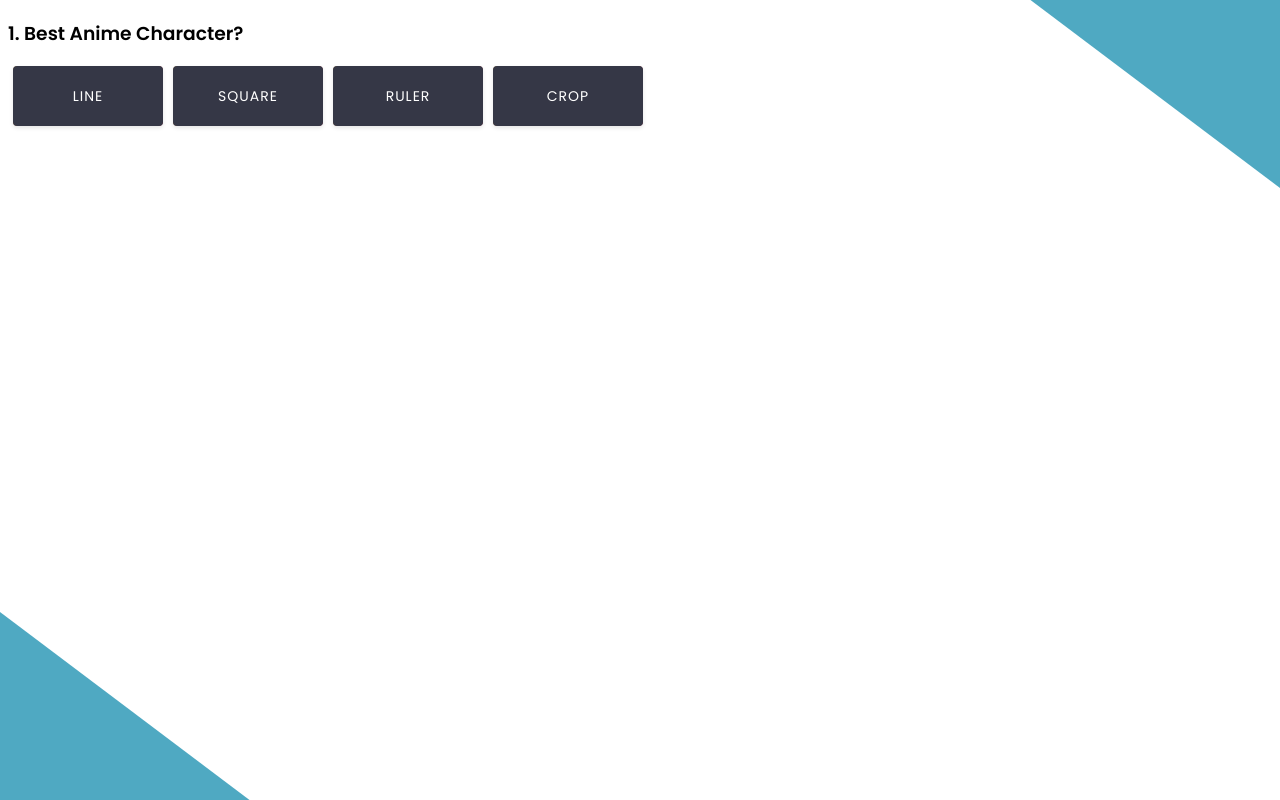
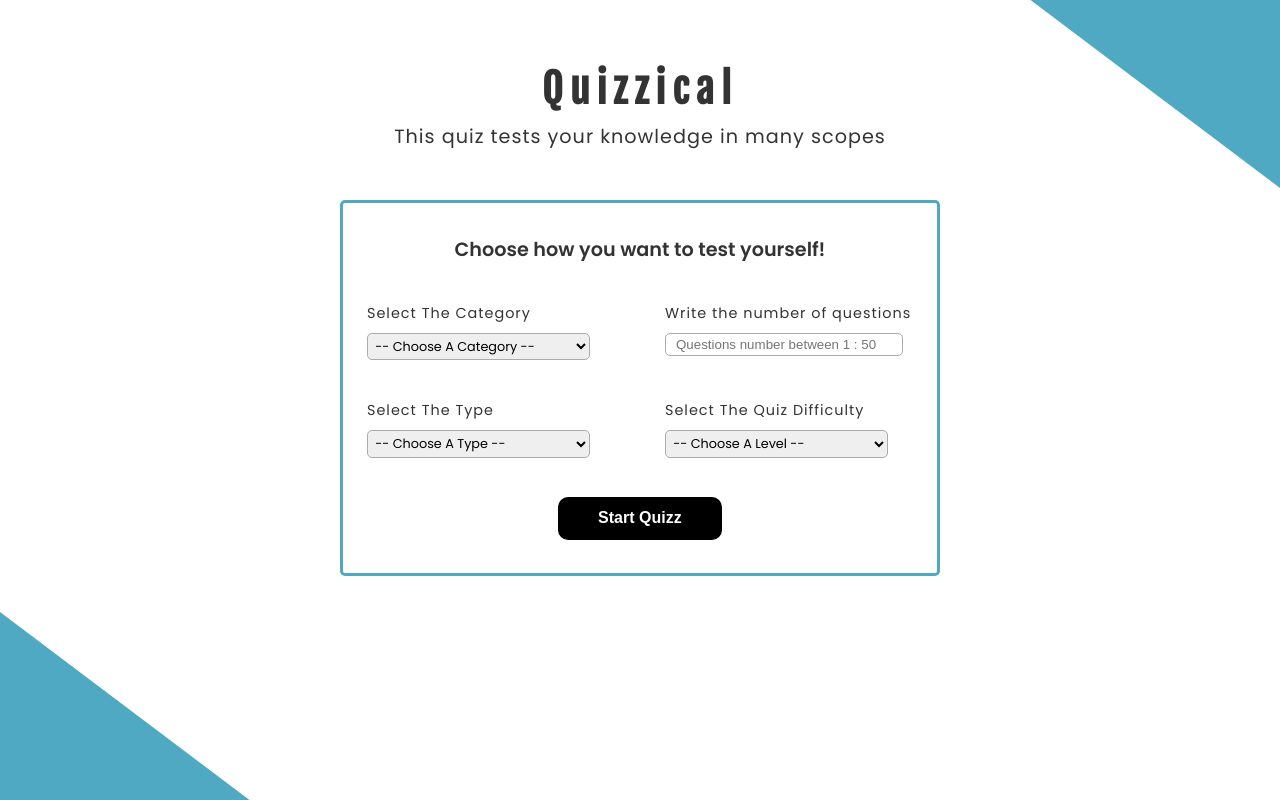
Before and after one commit to SheriefElnahas/13-Scrimba-React-Project-13-Quizzical-App, a React (Vite) app: page / in a window 1280 px wide. Built offline with nearby package versions, Linux system fonts and the light colour scheme.

Commit message:
take user config and apply it as a request

```diff
--- a/src/App.jsx
+++ b/src/App.jsx
@@ -8,19 +8,18 @@ import StartQuiz from './pages/start-quiz/StartQuiz';
 import QuizPage from './pages/quiz-page/QuizPage';
 
 function App() {
-  const [started, setstarted] = useState(true); // Change this to false later
+  const [quizHasStarted, setQuizHasStarted] = useState(false);
+  const [userConfigObj, setUserConfigObj] = useState({});
 
-  const startQuizFunc = (userChoices) => {
-    console.log(userChoices);
+  const onStartQUizButtonClicked = (userConfig) => {
+    console.log(userConfig);
+    setUserConfigObj(userConfig);
   };
-  function start() {
-    setstarted(true);
-  }
 
   return (
     <div className="App">
-      {!started && <StartQuiz startQuizFunc={startQuizFunc} />}
-      {started && <QuizPage />}
+      {!quizHasStarted && <StartQuiz onStartQUizButtonClicked={onStartQUizButtonClicked} setQuizHasStarted={setQuizHasStarted} />}
+      {quizHasStarted && <QuizPage userConfigObj={userConfigObj} />}
     </div>
   );
 }
--- a/src/components/Question.css
+++ b/src/components/Question.css
@@ -110,23 +110,24 @@ mark {
 .checkbox-tools:not(:checked) + label {
   position: relative;
   display: inline-block;
-  padding: 20px;
-  width: 110px;
+  padding: 10px 20px;
+
+  /* width: 110px; */
   font-size: 14px;
   line-height: 20px;
   letter-spacing: 1px;
   margin: 0 auto;
-  margin-left: 5px;
-  margin-right: 5px;
+  margin-left: 20px;
+  margin-right: 20px;
   margin-bottom: 10px;
   text-align: center;
   border-radius: 4px;
   overflow: hidden;
   cursor: pointer;
-  text-transform: uppercase;
+
   color: var(--white);
   -webkit-transition: all 300ms linear;
-  transition: all 300ms linear;
+  transition: all 200ms linear;
 }
 .checkbox-tools:not(:checked) + label {
   background-color: var(--dark-light);
--- a/src/components/Question.jsx
+++ b/src/components/Question.jsx
@@ -1,8 +1,8 @@
 import './Question.css';
 
-import { useState } from 'react';
+import { Fragment, React, useState } from 'react';
 
-function Question() {
+function Question({ question }) {
   const [formData, setFormData] = useState({ answer: '' });
 
   function handleChange(event) {
@@ -21,11 +21,22 @@ function Question() {
 
   return (
     <article className="Question">
-      <h3>1. Best Anime Character?</h3>
+      <h3>1. {question.question}</h3>
       <div className="answers">
         <form onSubmit={handleSubmit}>
           <div className="col-12 pb-5">
-            <input id="tool-1" className="checkbox-tools" type="radio" name="answer" onChange={handleChange} value={'1'} checked={formData.answer === '1'} />
+            {question.incorrect_answers.map((choice, index) => {
+              return (
+                <Fragment key={index}>
+                  <input id={`tool-${choice}`} className="checkbox-tools" type="radio" name={'answer'} onChange={handleChange} value={choice} checked={formData.answer === choice} />
+                  <label className="for-checkbox-tools" htmlFor={`tool-${choice}`}>
+                    <i className="uil uil-line-alt"></i>
+                    {choice}
+                  </label>
+                </Fragment>
+              );
+            })}
+            {/* <input id="tool-1" className="checkbox-tools" type="radio" name="answer" onChange={handleChange} value={'1'} checked={formData.answer === '1'} />
             <label className="for-checkbox-tools" htmlFor="tool-1">
               <i className="uil uil-line-alt"></i>
               line
@@ -45,7 +56,7 @@ function Question() {
             <label htmlFor="tool-4" className="for-checkbox-tools">
               <i className="uil uil-crop-alt"></i>
               crop
-            </label>
+            </label> */}
           </div>
         </form>
       </div>
--- a/src/pages/quiz-page/QuizPage.jsx
+++ b/src/pages/quiz-page/QuizPage.jsx
@@ -1,10 +1,34 @@
 import styles from './QuizPage.module.css';
+
 import Question from '../../components/Question';
 
-export default function QuizPage() {
+import { useEffect, useState } from 'react';
+import axios from 'axios';
+
+export default function QuizPage({ userConfigObj }) {
+  const [questions, setQuestions] = useState([]);
+
+  useEffect(() => {
+    const { category, amount, type, difficulty } = userConfigObj;
+    const url = `https://opentdb.com/api.php?amount=${amount}&category=${category}&difficulty=${difficulty}&type=${type}`;
+    // console.log(url);
+    // https://opentdb.com/api.php?amount=5&category=23&difficulty=attack-on-titan&type=attack-on-titan
+    axios.get(url).then((response) => {
+      setQuestions(response.data.results);
+    });
+  }, []);
+
+  console.log(questions);
+
   return (
     <section className="QuizPage">
+      {questions &&
+        questions.map((question) => {
+          return <Question key={question.correct_answer} question={question} />;
+        })}
+      {/* <Question />
       <Question />
+      <Question /> */}
     </section>
   );
 }
--- a/src/pages/start-quiz/StartQuiz.jsx
+++ b/src/pages/start-quiz/StartQuiz.jsx
@@ -2,7 +2,7 @@ import styles from './StartQuiz.module.css';
 
 import { useState } from 'react';
 
-export default function StartQuiz({ startQuizFunc }) {
+export default function StartQuiz({ onStartQUizButtonClicked, setQuizHasStarted }) {
   const [userChoices, setUserChoices] = useState({ category: '', amount: '', type: '', difficulty: '' });
 
   function handleChange(event) {
@@ -17,7 +17,8 @@ export default function StartQuiz({ startQuizFunc }) {
 
   const handleSubmit = (e) => {
     e.preventDefault();
-    startQuizFunc(userChoices);
+    onStartQUizButtonClicked(userChoices);
+    setQuizHasStarted(true);
   };
 
   return (
@@ -56,8 +57,8 @@ export default function StartQuiz({ startQuizFunc }) {
               <option value="" disabled defaultValue={''}>
                 -- Choose A Type --
               </option>
-              <option value="attack-on-titan">Multiple Choice</option>
-              <option value="vinland-saga">True / False</option>
+              <option value="multiple">Multiple Choice</option>
+              <option value="boolean">True / False</option>
             </select>
           </p>
           <p>
@@ -66,9 +67,9 @@ export default function StartQuiz({ startQuizFunc }) {
               <option value="" disabled defaultValue={''}>
                 -- Choose A Level --
               </option>
-              <option value="attack-on-titan">Easy</option>
-              <option value="vinland-saga">Medium</option>
-              <option value="demon-slayer">Hard</option>
+              <option value="easy">Easy</option>
+              <option value="medium">Medium</option>
+              <option value="hard">Hard</option>
             </select>
           </p>
         </div>
```
